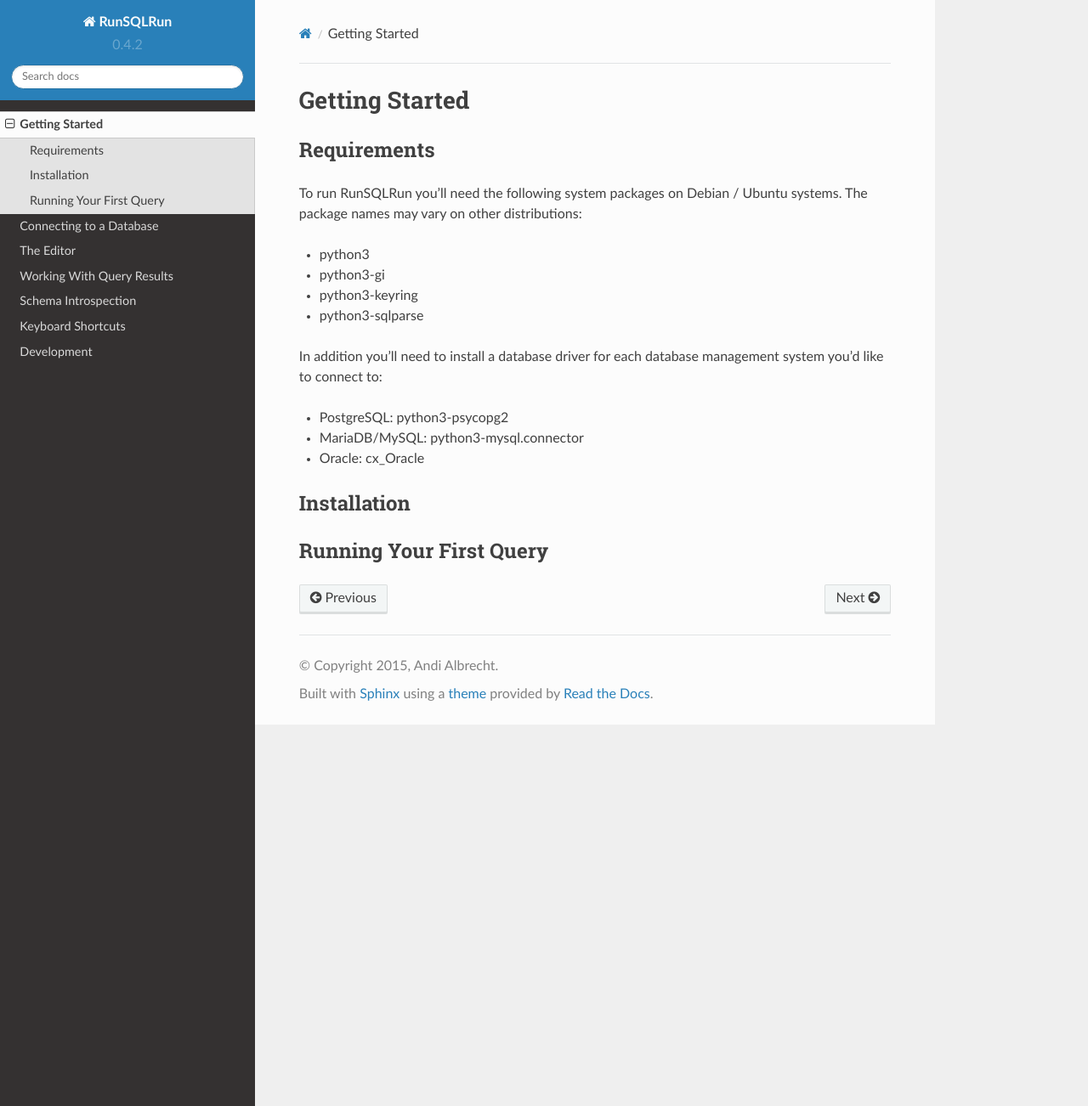
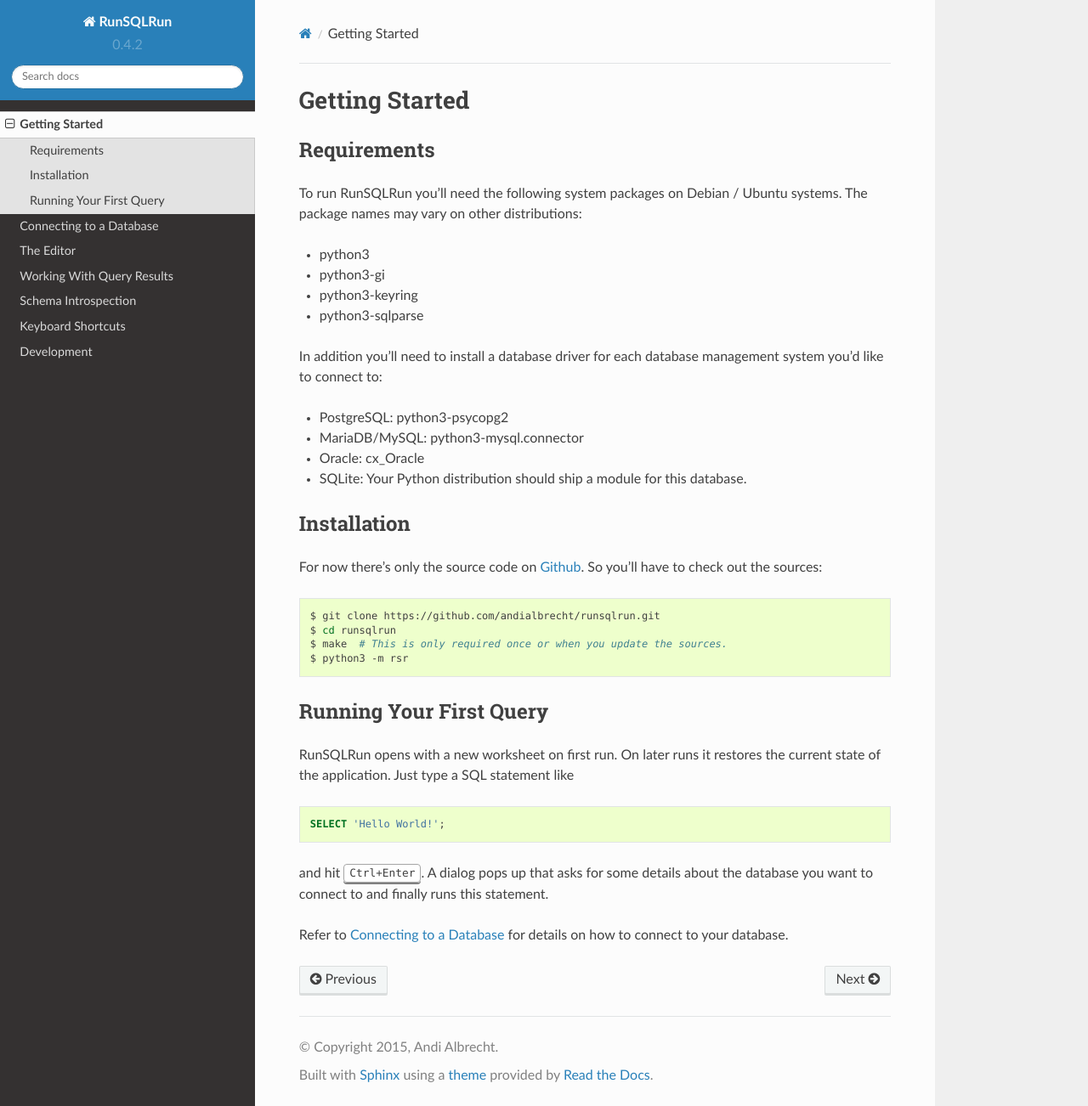
Before and after one commit to andialbrecht/runsqlrun, a Sphinx documentation site: the page built from docs/tldr.rst, in a window 1280 px wide and 1302 px high. Shown: the whole window at 85% size. Built offline with Sphinx 7.4.7 and the Read the Docs theme 2.0.0, drawn with Linux system fonts in a browser that asks for light colours.

Commit message:
Docs: Describe how to get this thing up and running.

```diff
--- a/README.md
+++ b/README.md
@@ -23,6 +23,7 @@
 - PostgreSQL: python3-psycopg2
 - MariaDB/MySQL: python3-mysql.connector
 - Oracle: cx_Oracle
+- SQLite: Your Python distribution should ship a module for this database.
 
 ## Run RunSQLRun
 
--- a/docs/connecting.rst
+++ b/docs/connecting.rst
@@ -1,3 +1,5 @@
+.. _connecting:
+
 Connecting to a Database
 ========================
 
--- a/docs/tldr.rst
+++ b/docs/tldr.rst
@@ -13,6 +15,31 @@
 Installation
 ------------
 
+For now there's only the source code on `Github`_. So you'll have
+to check out the sources:
+
+.. sourcecode:: bash
+
+  $ git clone https://github.com/andialbrecht/runsqlrun.git
+  $ cd runsqlrun
+  $ make  # This is only required once or when you update the sources.
+  $ python3 -m rsr
+
 
 Running Your First Query
 ------------------------
+
+RunSQLRun opens with a new worksheet on first run. On later runs it restores
+the current state of the application. Just type a SQL statement like
+
+.. sourcecode:: sql
+
+  SELECT 'Hello World!';
+
+and hit :kbd:`Ctrl+Enter`. A dialog pops up that asks for some details about
+the database you want to connect to and finally runs this statement.
+
+Refer to :ref:`connecting` for details on how to connect to your database.
+
+
+.. _Github: https://github.com/andialbrecht/runsqlrun
```
Also changed, not shown: other parts of docs/tldr.rst (+2 -0 lines), docs/index.rst (+13 -0 lines), docs/images/screenshot.png (added).
